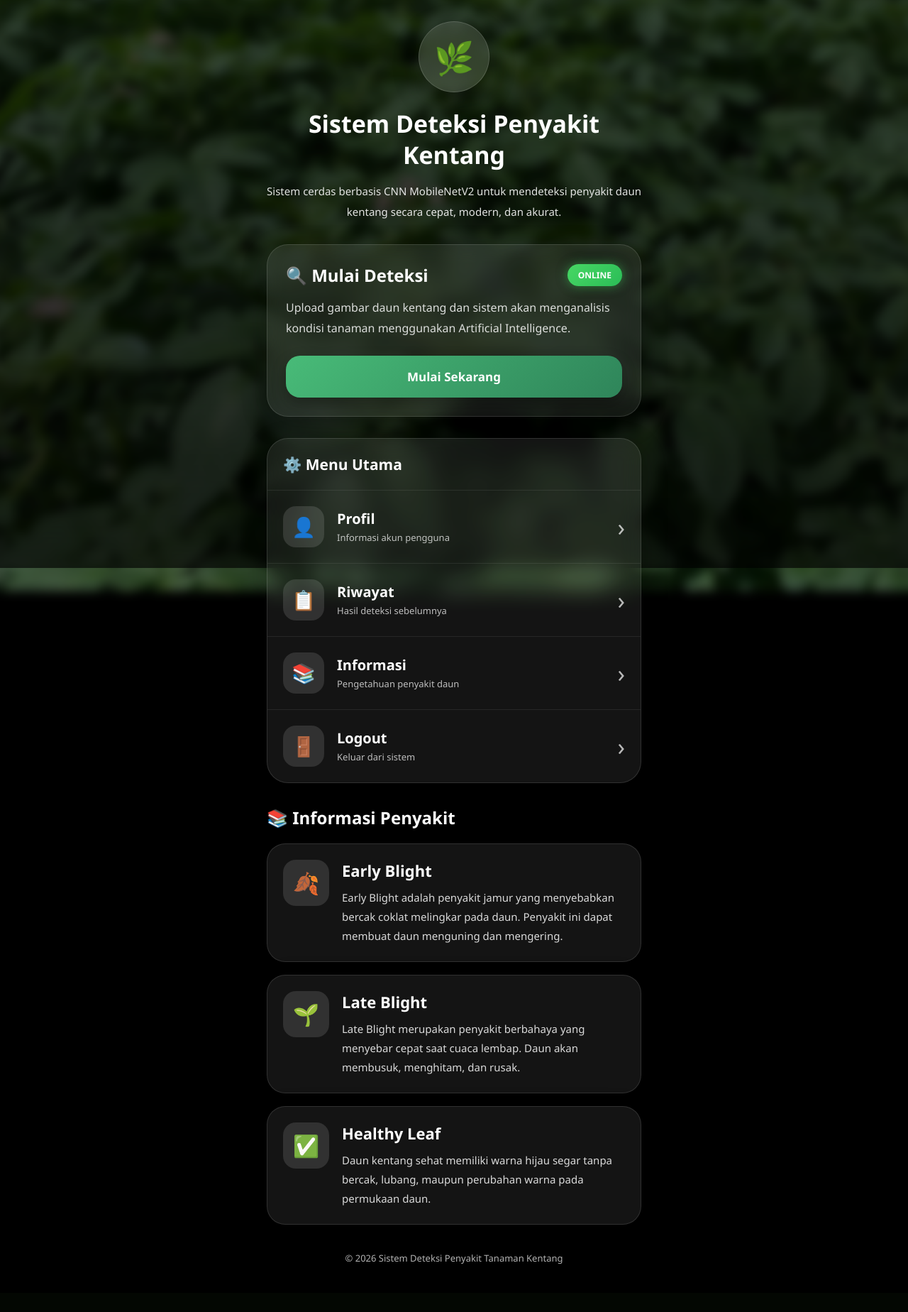
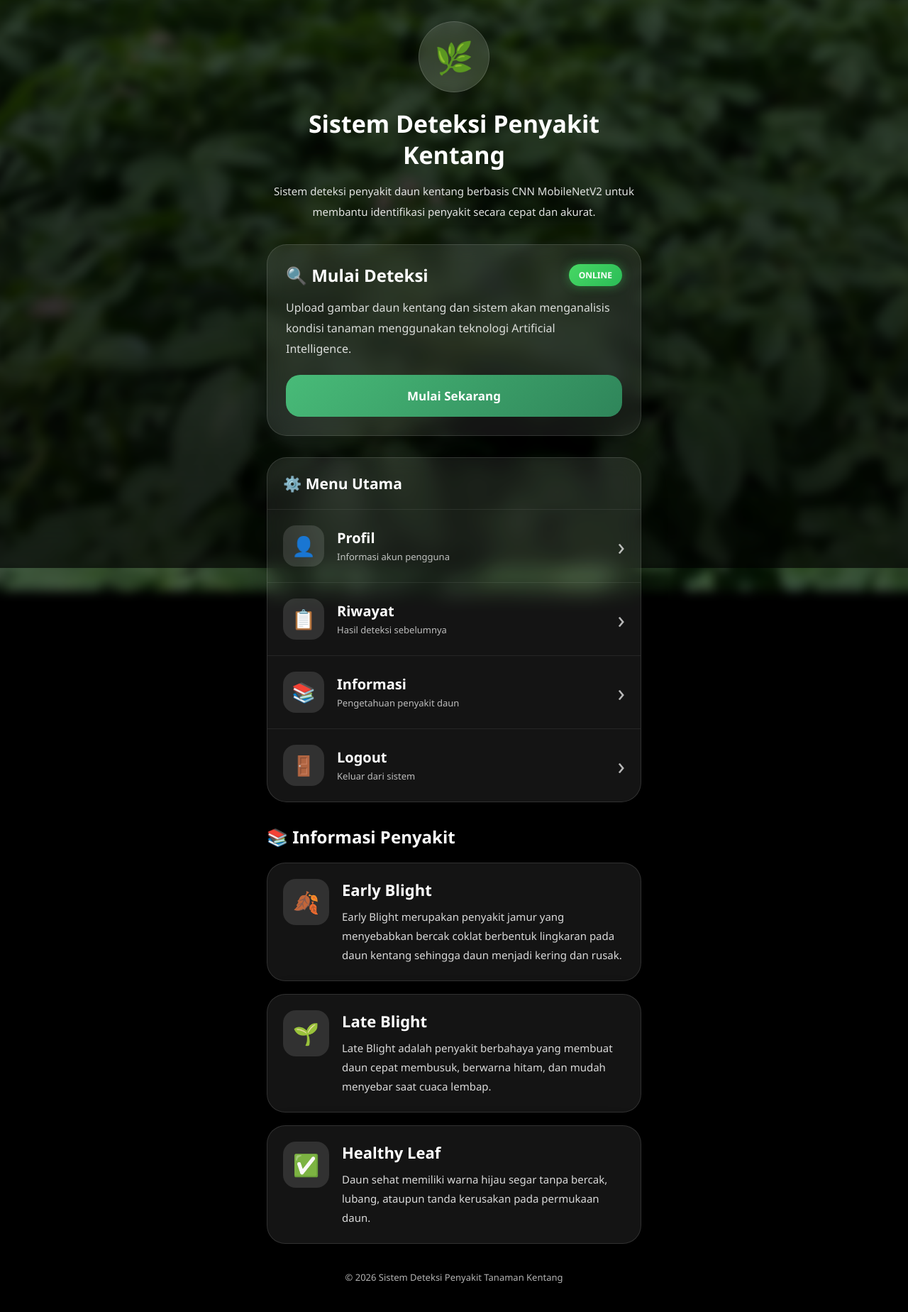
Before and after one commit to Eltinenjelinaleisubun/deteksi-daun-kentang, a Flask app: page /home in a window 1280 px wide. Shown: the whole page at 71% size. Before the commit the page ends 1781 px from the top, so only its background shows below. Run offline with Flask 3, Linux system fonts and the light colour scheme; the visitor is signed in with stand-in values (Sample User, id 1).

Commit message:
update tampilan home

```diff
--- a/static/style.css
+++ b/static/style.css
@@ -6,11 +6,13 @@
     box-sizing:border-box;
 }
 
-/* ================= BODY ================= */
+/* ================= HTML ================= */
 
 html{
     scroll-behavior:smooth;
 }
+
+/* ================= BODY ================= */
 
 body{
 
@@ -18,13 +20,15 @@ body{
 
     min-height:100vh;
 
+    overflow-x:hidden;
+
     color:white;
 
-    overflow-x:hidden;
+    background:#000;
 
     position:relative;
 
-    background:#000;
+    z-index:0;
 }
 
 /* ================= BACKGROUND ================= */
@@ -35,7 +39,11 @@ body::before{
 
     position:fixed;
 
-    inset:0;
+    top:0;
+    left:0;
+
+    width:100%;
+    height:100%;
 
     background:
     url("/static/images/Bc.jpeg")
@@ -72,6 +80,10 @@ body::after{
 
 .container{
 
+    position:relative;
+
+    z-index:1;
+
     width:100%;
 
     max-width:560px;
@@ -107,19 +119,18 @@ body::after{
 
     justify-content:center;
 
-    font-size:45px;
+    font-size:44px;
 
     background:
     rgba(255,255,255,0.12);
 
     border:
-    1px solid rgba(255,255,255,0.15);
+    1px solid rgba(255,255,255,0.14);
 
     backdrop-filter:blur(15px);
-    -webkit-backdrop-filter:blur(15px);
 
     box-shadow:
-    0 12px 35px rgba(0,0,0,0.35);
+    0 10px 30px rgba(0,0,0,0.35);
 }
 
 /* ================= TITLE ================= */
@@ -147,7 +158,7 @@ body::after{
     rgba(255,255,255,0.88);
 }
 
-/* ================= GLASS ================= */
+/* ================= CARD STYLE ================= */
 
 .detect-card,
 .menu-section,
@@ -160,7 +171,6 @@ body::after{
     1px solid rgba(255,255,255,0.12);
 
     backdrop-filter:blur(14px);
-    -webkit-backdrop-filter:blur(14px);
 
     box-shadow:
     0 10px 35px rgba(0,0,0,0.25);
@@ -172,7 +182,7 @@ body::after{
 
     padding:26px;
 
-    border-radius:30px;
+    border-radius:28px;
 
     margin-bottom:30px;
 }
@@ -206,9 +216,7 @@ body::after{
         #2bbd57
     );
 
-    color:white;
-
-    padding:7px 15px;
+    padding:7px 14px;
 
     border-radius:50px;
 
@@ -217,10 +225,10 @@ body::after{
     font-weight:700;
 
     box-shadow:
-    0 0 15px rgba(71,215,100,0.5);
+    0 0 15px rgba(71,215,100,0.45);
 }
 
-/* ================= DESC ================= */
+/* ================= DESCRIPTION ================= */
 
 .detect-desc{
 
@@ -229,7 +237,7 @@ body::after{
     color:
     rgba(255,255,255,0.84);
 
-    margin-bottom:24px;
+    margin-bottom:22px;
 }
 
 /* ================= BUTTON ================= */
@@ -260,25 +268,21 @@ body::after{
     );
 
     transition:0.3s;
-
-    box-shadow:
-    0 8px 20px rgba(0,0,0,0.25);
 }
 
 .detect-btn:hover{
 
     transform:
-    translateY(-4px)
-    scale(1.01);
+    translateY(-4px);
 }
 
 /* ================= MENU ================= */
 
 .menu-section{
 
-    border-radius:30px;
+    overflow:hidden;
 
-    overflow:hidden;
+    border-radius:28px;
 
     margin-bottom:32px;
 }
@@ -350,7 +354,7 @@ body::after{
     gap:18px;
 }
 
-/* ================= ICON ================= */
+/* ================= MENU ICON ================= */
 
 .menu-icon{
 
@@ -384,10 +388,10 @@ body::after{
 
     margin-top:4px;
 
+    font-size:13px;
+
     color:
     rgba(255,255,255,0.72);
-
-    font-size:13px;
 }
 
 /* ================= ARROW ================= */
@@ -403,7 +407,7 @@ body::after{
 
 .info-section{
 
-    margin-top:5px;
+    margin-top:8px;
 }
 
 .section-title{
--- a/templates/home.html
+++ b/templates/home.html
@@ -12,6 +12,7 @@
         Sistem Deteksi Penyakit Kentang
     </title>
 
+    <!-- CSS -->
     <link rel="stylesheet"
           href="{{ url_for('static', filename='style.css') }}">
 
@@ -35,15 +36,16 @@
 
             <p class="subtitle">
 
-                Sistem cerdas berbasis CNN MobileNetV2
-                untuk mendeteksi penyakit daun kentang
-                secara cepat, modern, dan akurat.
+                Sistem deteksi penyakit daun kentang
+                berbasis CNN MobileNetV2 untuk membantu
+                identifikasi penyakit secara cepat
+                dan akurat.
 
             </p>
 
         </div>
 
-        <!-- ================= DETECT CARD ================= -->
+        <!-- ================= DETECT ================= -->
 
         <div class="detect-card">
 
@@ -63,7 +65,7 @@
 
                 Upload gambar daun kentang dan sistem
                 akan menganalisis kondisi tanaman
-                menggunakan Artificial Intelligence.
+                menggunakan teknologi Artificial Intelligence.
 
             </p>
 
@@ -214,7 +216,7 @@
 
         </div>
 
-        <!-- ================= INFO ================= -->
+        <!-- ================= INFORMASI ================= -->
 
         <div class="info-section"
              id="informasi">
@@ -239,11 +241,11 @@
 
                     <p>
 
-                        Early Blight adalah penyakit
+                        Early Blight merupakan penyakit
                         jamur yang menyebabkan bercak
-                        coklat melingkar pada daun.
-                        Penyakit ini dapat membuat
-                        daun menguning dan mengering.
+                        coklat berbentuk lingkaran pada
+                        daun kentang sehingga daun
+                        menjadi kering dan rusak.
 
                     </p>
 
@@ -267,10 +269,11 @@
 
                     <p>
 
-                        Late Blight merupakan penyakit
-                        berbahaya yang menyebar cepat
-                        saat cuaca lembap. Daun akan
-                        membusuk, menghitam, dan rusak.
+                        Late Blight adalah penyakit
+                        berbahaya yang membuat daun
+                        cepat membusuk, berwarna hitam,
+                        dan mudah menyebar saat
+                        cuaca lembap.
 
                     </p>
 
@@ -294,9 +297,9 @@
 
                     <p>
 
-                        Daun kentang sehat memiliki
-                        warna hijau segar tanpa bercak,
-                        lubang, maupun perubahan warna
+                        Daun sehat memiliki warna hijau
+                        segar tanpa bercak, lubang,
+                        ataupun tanda kerusakan
                         pada permukaan daun.
 
                     </p>
```
